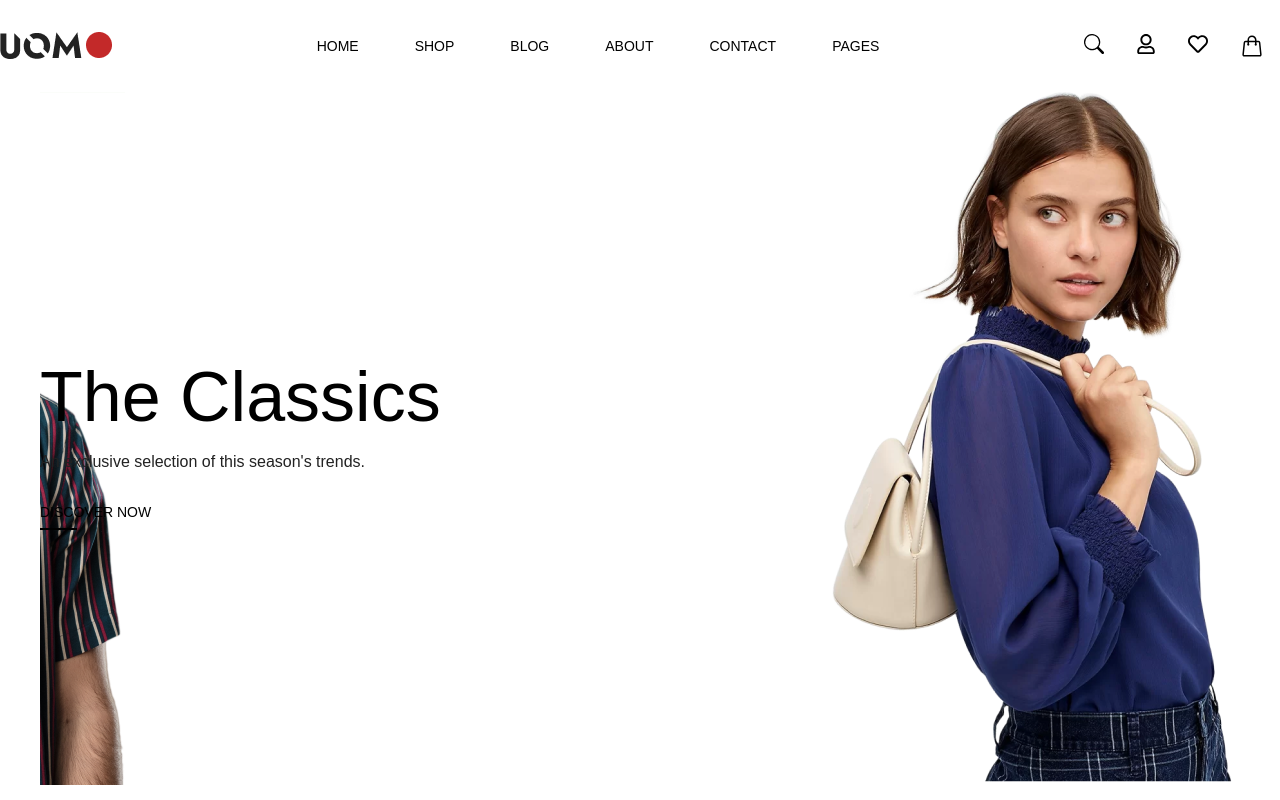
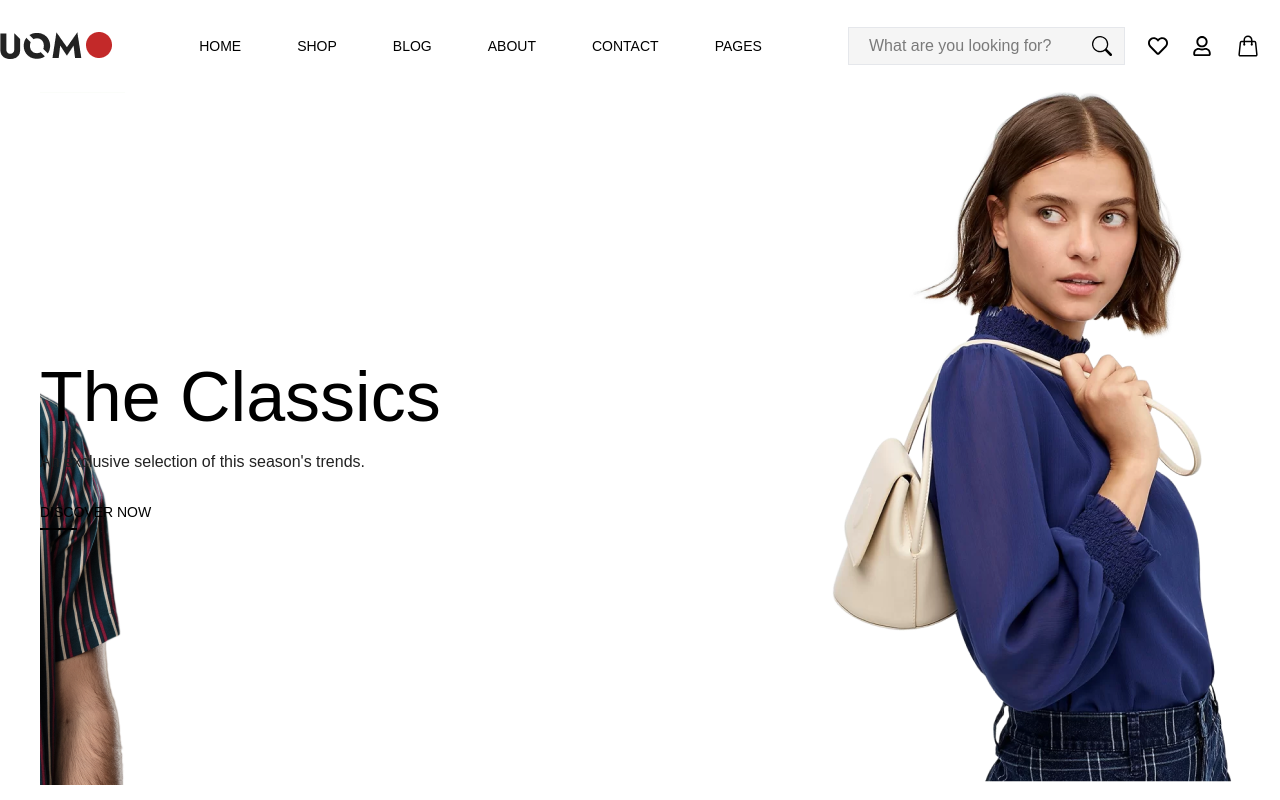
Before and after one commit to twahidulislamdev/uomo, a React (Vite) app: page / in a window 1280 px wide. Shown: the top 800 px of the page. Built offline with nearby package versions, Linux system fonts and the light colour scheme.

Commit message:
refactor Header component to enhance search functionality and improve layout

```diff
--- a/src/components/layouts/Header.jsx
+++ b/src/components/layouts/Header.jsx
@@ -73,12 +73,22 @@ const Header = () => {
               </ul>
             </div>
             <div className="">
-              <Flex className={"gap-x-8"}>
-                <BsSearch className="text-xl" />
-                <FaRegUser className="text-xl" />
-                <FaRegHeart className="text-xl" />
-                <HiOutlineShoppingBag className="text-2xl font-extrabold" />
-                <HiMiniBars3CenterLeft className="text-2xl" />
+              <Flex className="justify-center items-center *:mr-3 gap-x-3">
+                {/* Search part Start  */}
+                <div className="relative flex justify-center items-center ">
+                  <input
+                    className=" py-1.5 px-5 outline-1 outline-gray-200 bg-[#F5F5F5]"
+                    type="text"
+                    size={"23"}
+                    placeholder="What are you looking for?"
+                  />
+                  <BsSearch className="absolute right-3 text-xl " />
+                </div>
+                {/* Search part End  */}
+                <FaRegHeart className=" text-xl hover:cursor-pointer" />
+                <FaRegUser className=" text-xl hover:cursor-pointer" />
+                <HiOutlineShoppingBag className=" text-2xl  hover:cursor-pointer" />
+                <HiMiniBars3CenterLeft className=" text-2xl  hover:cursor-pointer" />
               </Flex>
             </div>
           </Flex>
```
